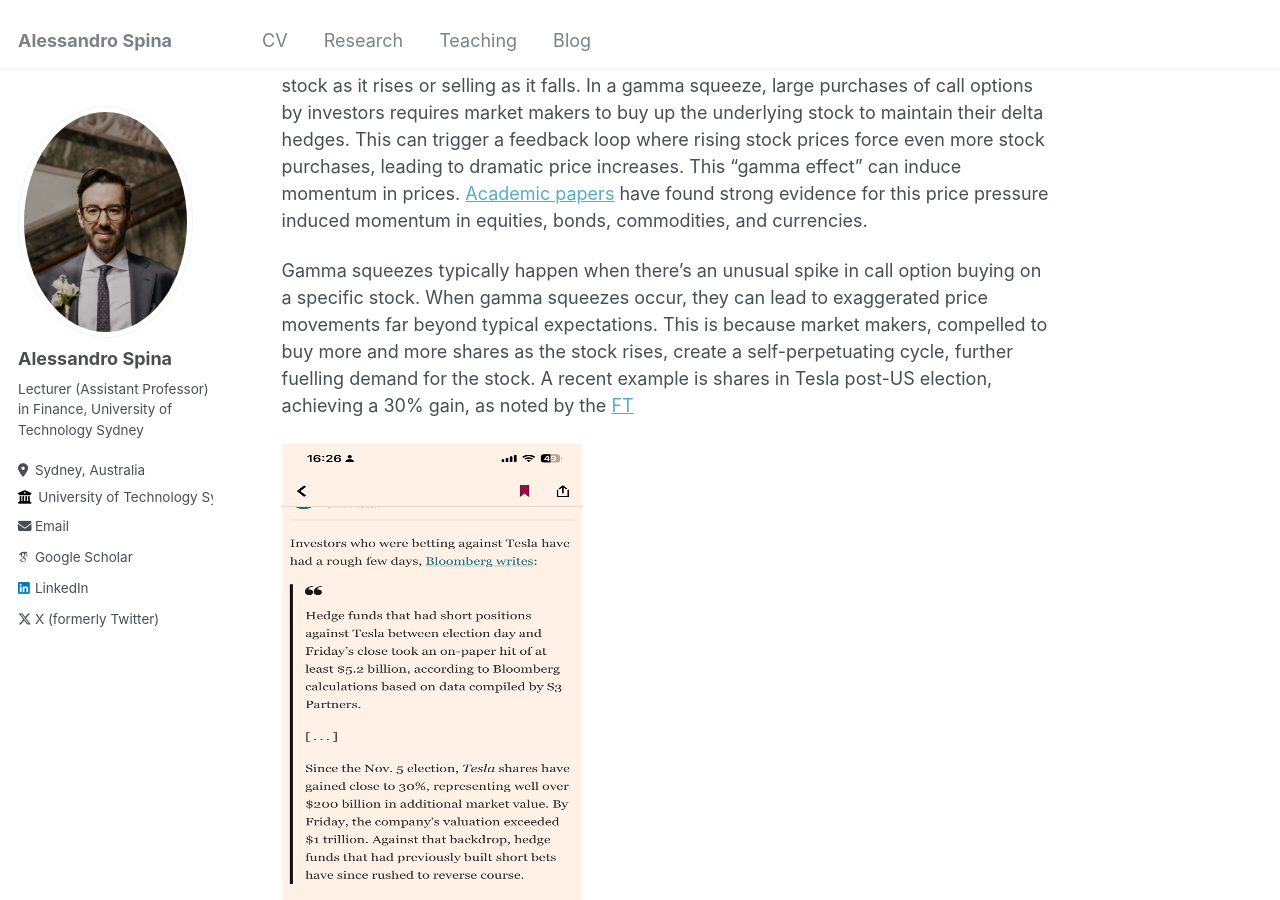
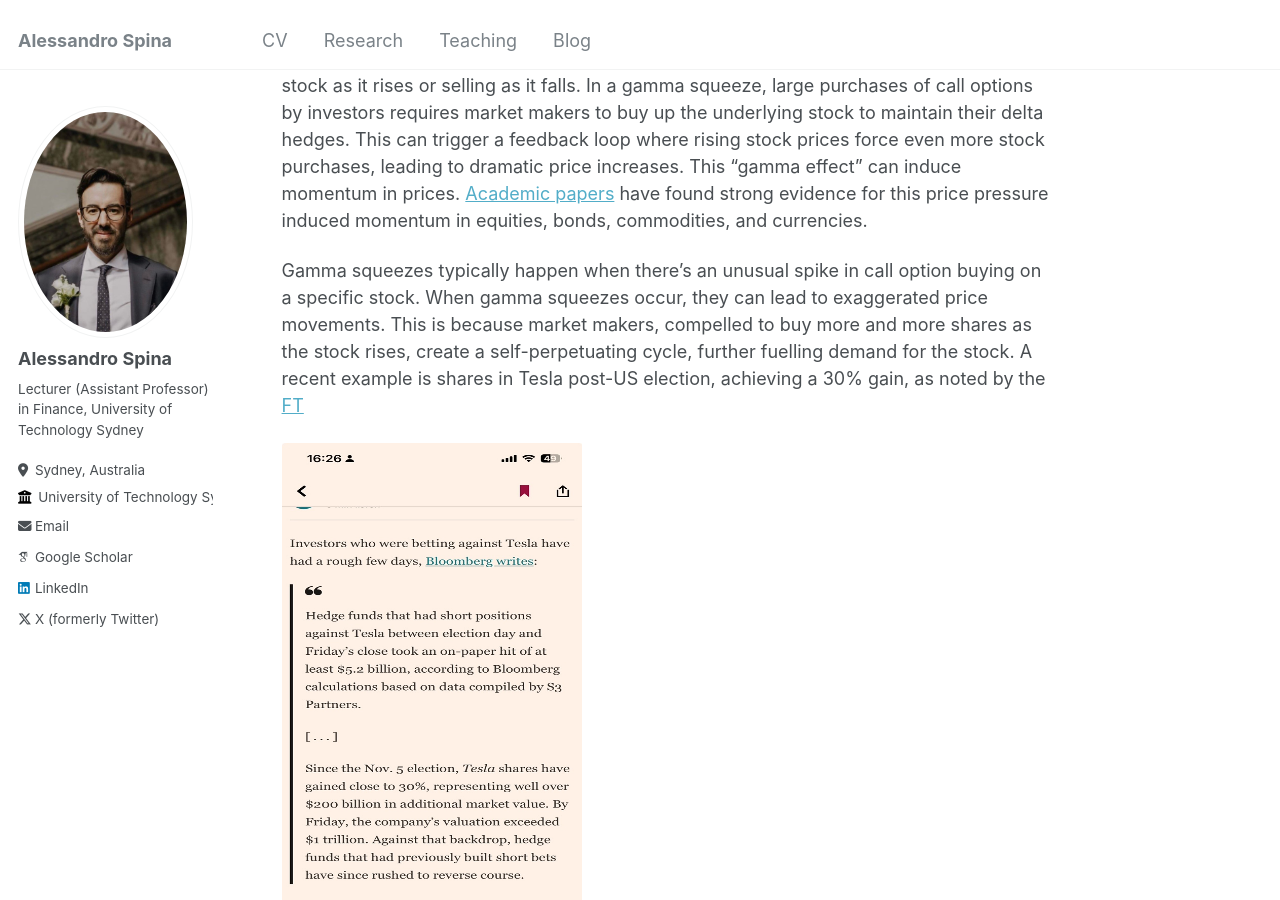
Before and after one commit to aspi6246/aspi6246.github.io, a Jekyll site: the page built from _posts/2024-11-13-blog-post-6.md, in a window 1280 px wide and 900 px high, scrolled down 586 px. Built offline with Jekyll 4.4.1, drawn with Linux system fonts in a browser that asks for light colours; some web fonts are replaced.

Commit message:
Update 2024-11-13-blog-post-6.md

```diff
--- a/_posts/2024-11-13-blog-post-6.md
+++ b/_posts/2024-11-13-blog-post-6.md
@@ -13,7 +13,7 @@ To understand a gamma squeeze, it’s important to know a bit about options and
 Market makers, who are typically on the other side of the trade from investors, aim to remain neutral by hedging their exposure to these options. This means that when an investor buys a call option, the market maker sells it to them and might hedge their exposure by purchasing some of the underlying stock to offset potential losses if the stock price rises. Gamma, a measure of the rate of change in an option’s delta (sensitivity to price movement in the stock), becomes crucial here. When there’s a high gamma, it means that the market maker has to continually adjust their hedge—buying more of the stock as it rises or selling as it falls. In a gamma squeeze, large purchases of call options by investors requires market makers to buy up the underlying stock to maintain their delta hedges. This can trigger a feedback loop where rising stock prices force even more stock purchases, leading to dramatic price increases. This “gamma effect” can induce momentum in prices.
 [Academic papers]( https://www.sciencedirect.com/science/article/pii/S0304405X21001598) have found strong evidence for this price pressure induced momentum in equities, bonds, commodities, and currencies.
 
-Gamma squeezes typically happen when there’s an unusual spike in call option buying on a specific stock. When gamma squeezes occur, they can lead to exaggerated price movements far beyond typical expectations. This is because market makers, compelled to buy more and more shares as the stock rises, create a self-perpetuating cycle, further fuelling demand for the stock. A recent example is shares in Tesla post-US election, achieving a 30% gain, as noted by the [FT]( https://on.ft.com/3O5SmCK)
+Gamma squeezes typically happen when there’s an unusual spike in call option buying on a specific stock. When gamma squeezes occur, they can lead to exaggerated price movements. This is because market makers, compelled to buy more and more shares as the stock rises, create a self-perpetuating cycle, further fuelling demand for the stock. A recent example is shares in Tesla post-US election, achieving a 30% gain, as noted by the [FT]( https://on.ft.com/3O5SmCK)
 
 ![Alt text](/assets/images/blog6_fig1.png){: style="width:300px;height:500px;"}
 
```
